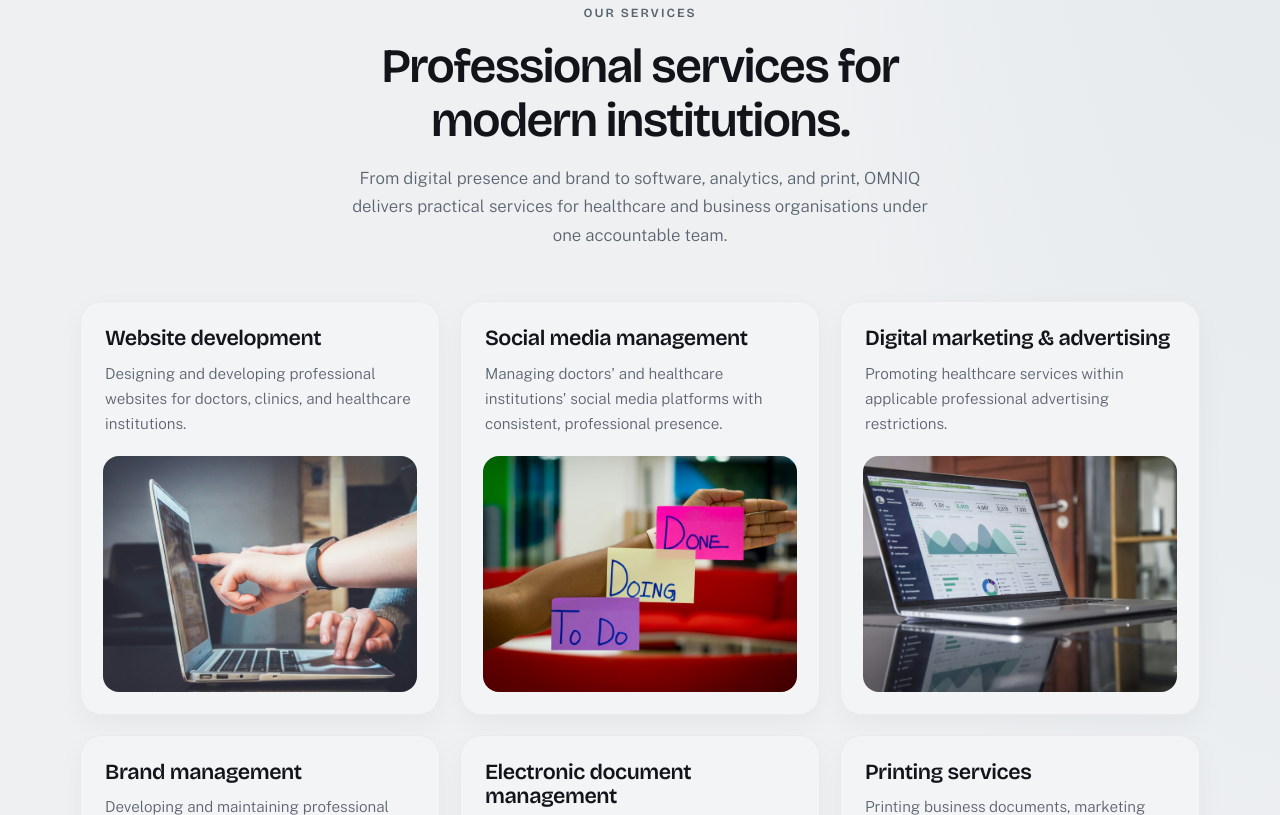
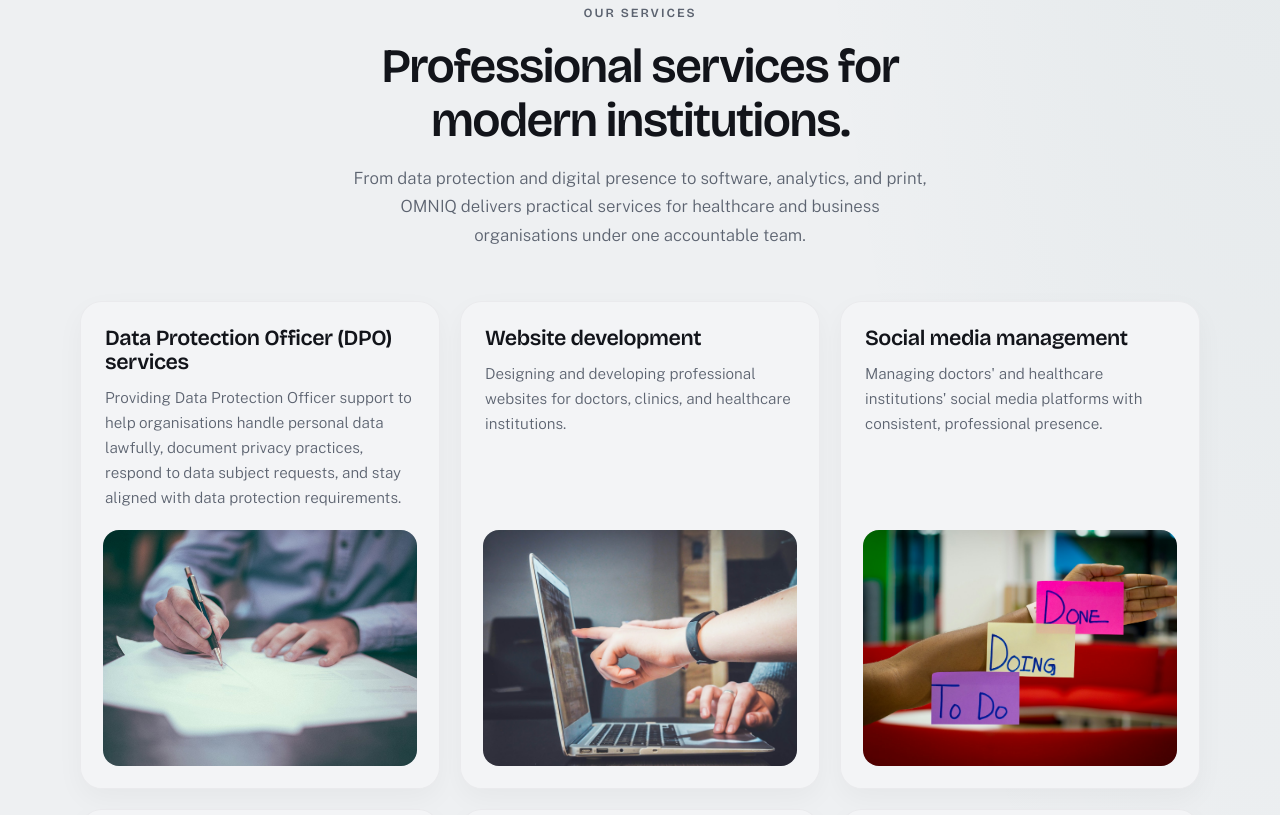
Before and after one commit to Hamadzashe/omniq, a plain HTML site: page index.html in a window 1280 px wide. Shown: the part 891-1706 px from the top of the page. Drawn offline with nearby package versions, Linux system fonts and the light colour scheme.

Commit message:
Add DPO services as the first offering in the services catalogue.
Co-authored-by: Cursor <cursoragent@cursor.com>

```diff
--- a/index.html
+++ b/index.html
@@ -76,6 +76,8 @@
     <main>
       <section class="strip glass glass--strip" aria-label="Services overview">
         <div class="strip__track">
+          <span>DPO services</span>
+          <span aria-hidden="true">·</span>
           <span>Website development</span>
           <span aria-hidden="true">·</span>
           <span>Social media management</span>
@@ -95,6 +97,8 @@
           <span>Data analytics</span>
           <span aria-hidden="true">·</span>
           <span>Software licensing</span>
+          <span aria-hidden="true">·</span>
+          <span>DPO services</span>
           <span aria-hidden="true">·</span>
           <span>Website development</span>
           <span aria-hidden="true">·</span>
@@ -123,13 +127,34 @@
           <p class="eyebrow">Our services</p>
           <h2>Professional services for modern institutions.</h2>
           <p class="lede">
-            From digital presence and brand to software, analytics, and print,
-            OMNIQ delivers practical services for healthcare and business
-            organisations under one accountable team.
+            From data protection and digital presence to software, analytics,
+            and print, OMNIQ delivers practical services for healthcare and
+            business organisations under one accountable team.
           </p>
         </div>
 
         <div class="offer-grid">
+          <article class="offer" data-reveal>
+            <div class="offer__body">
+              <h3>Data Protection Officer (DPO) services</h3>
+              <p>
+                Providing Data Protection Officer support to help organisations
+                handle personal data lawfully, document privacy practices,
+                respond to data subject requests, and stay aligned with data
+                protection requirements.
+              </p>
+            </div>
+            <div class="offer__media">
+              <img
+                src="assets/services/dpo.jpg"
+                alt="Data protection and privacy compliance work"
+                loading="lazy"
+                width="900"
+                height="700"
+              />
+            </div>
+          </article>
+
           <article class="offer" data-reveal>
             <div class="offer__body">
               <h3>Website development</h3>
@@ -526,9 +551,9 @@
               not a generic sales pitch.
             </p>
             <ul class="contact__points">
+              <li>DPO and data protection compliance</li>
               <li>Websites, brand, and digital marketing</li>
-              <li>Custom software and mobile applications</li>
-              <li>Analytics, documents, print, and licensing</li>
+              <li>Custom software, mobile apps, and analytics</li>
             </ul>
           </div>
           <form
@@ -592,10 +617,10 @@
 
           <nav class="footer-col" aria-label="Services">
             <h3>Services</h3>
+            <a href="/services">DPO services</a>
             <a href="/services">Website development</a>
             <a href="/services">Digital marketing</a>
             <a href="/services">Custom software</a>
-            <a href="/services">Mobile apps</a>
             <a href="/services">Data analytics</a>
           </nav>
 
```
Also changed, not shown: assets/services/dpo.jpg (added).
